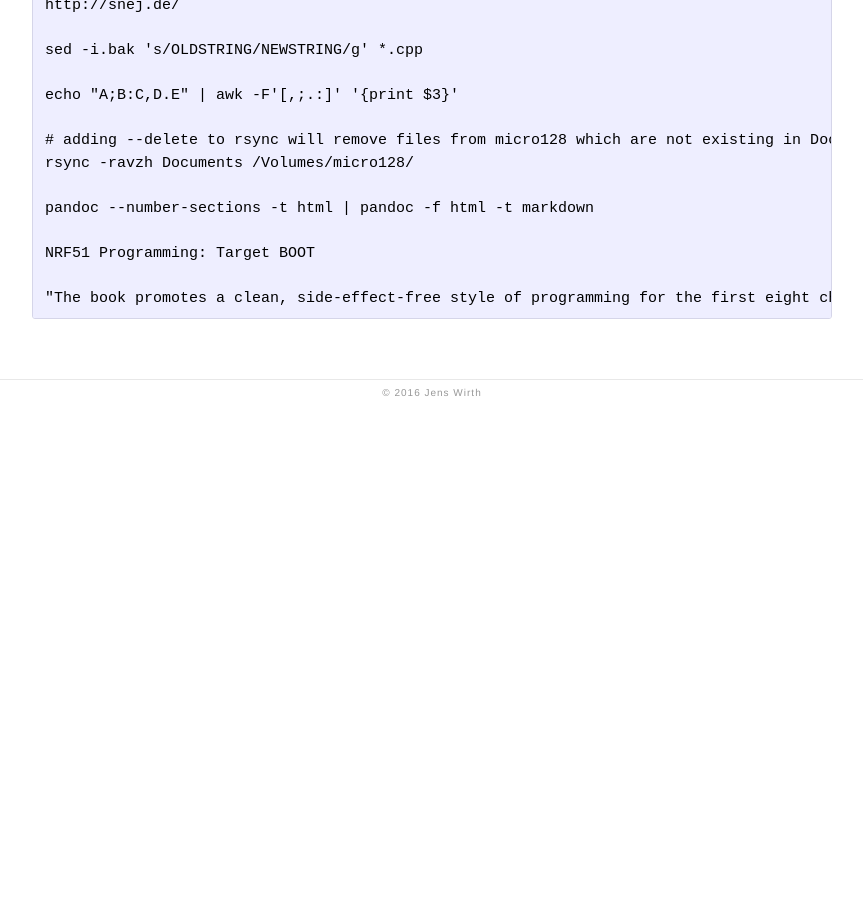
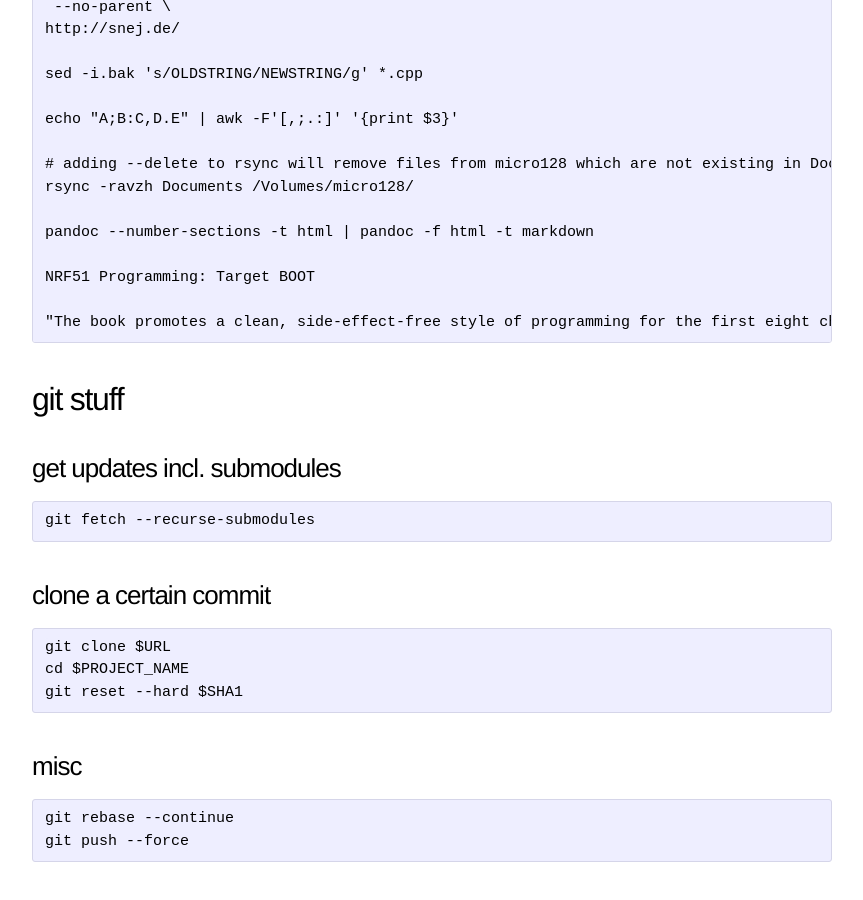
Before and after one commit to jewirth/jewirth.github.io, a Jekyll site: the page built from syntax.md, in a window 1280 px wide and 900 px high, scrolled down 11045 px. Shown: the whole window, without its empty margins (208-1071 px from the left). Built offline with Jekyll 4.4.1, drawn with Linux system fonts in a browser that asks for light colours; before the commit the page ends 11450 px from its top, so only the background shows below that.

Commit message:
Update syntax.md

```diff
--- a/syntax.md
+++ b/syntax.md
@@ -26,6 +26,7 @@ Hall of Syntax:
   - <a href="#252">rename photos</a>
   - <a href="#253">create video from photos</a>
 3. <a href="#3">syntax mess</a>
+4. <a href="#4">git stuff</a>
 
 <a name="1"></a>
 
@@ -498,3 +499,20 @@ Here you'll see a mess of syntax snippets that I found useful at some point in m
     NRF51 Programming: Target BOOT
 
     "The book promotes a clean, side-effect-free style of programming for the first eight chapters. Chapter 9 discusses i/o."
+
+
+<a name="4"></a>
+
+# git stuff
+
+## get updates incl. submodules
+    git fetch --recurse-submodules
+
+## clone a certain commit
+    git clone $URL
+    cd $PROJECT_NAME
+    git reset --hard $SHA1
+
+## misc
+    git rebase --continue
+    git push --force
```
